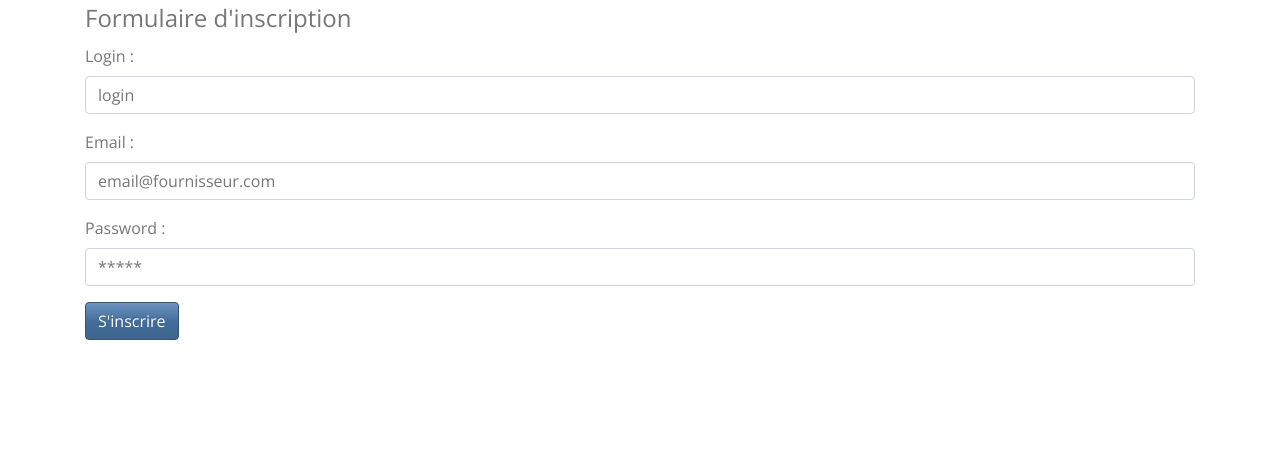
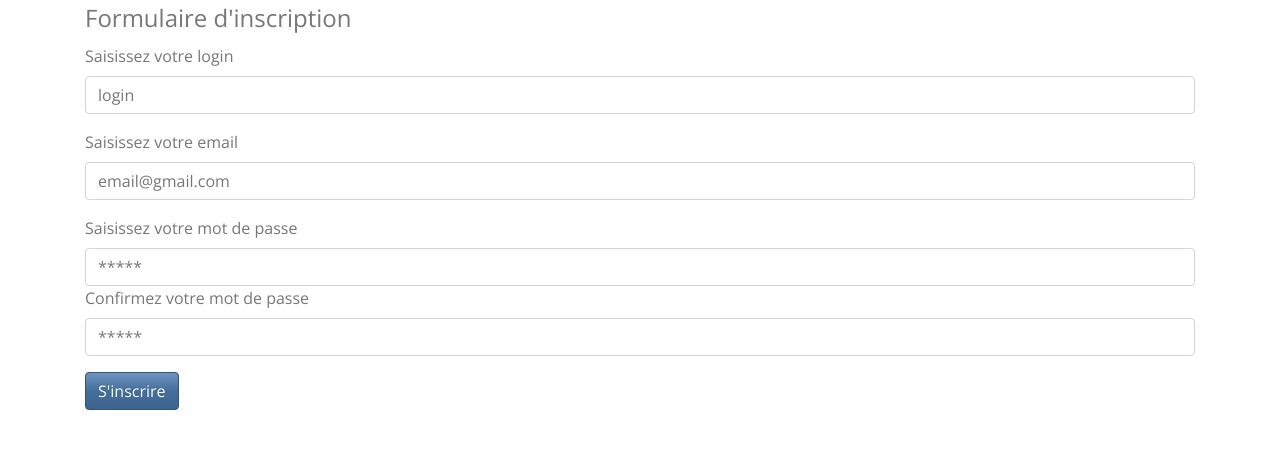
Before and after one commit to Pierre56-29/FOAD-03-02-2020, a PHP site: page /View/Inscription.html.php in a window 1280 px wide. Shown: the top 449 px of the page. Run offline with PHP 8.4, Linux system fonts and the light colour scheme.

Commit message:
recup inscription

```diff
--- a/v1.00/View/Inscription.html.php
+++ b/v1.00/View/Inscription.html.php
@@ -10,18 +10,20 @@
                  <legend>Formulaire d'inscription</legend>
 
                  <div class="form-group">
-                   <label for="login">Login :</label>
+                   <label for="login">Saisissez votre login</label>
                    <input type="text" class="form-control" id="login" name = "login" placeholder="login">
                  </div>
 
                  <div class="form-group">
-                   <label for="email">Email :</label>
-                   <input type="email" class="form-control" id="email" name = "email" placeholder="email@fournisseur.com">
+                   <label for="email">Saisissez votre email</label>
+                   <input type="email" class="form-control" id="email" name = "email" placeholder="email@gmail.com">
                  </div>
 
                  <div class="form-group">
-                   <label for="password">Password :</label>
+                   <label for="password">Saisissez votre mot de passe</label>
                    <input type="password" class="form-control" id="password" name = "password"   placeholder="*****">
+                   <label for="password">Confirmez votre mot de passe</label>
+                   <input type="password" class="form-control" id="password" name = "passwordconfirm"   placeholder="*****">
                  </div>
 
 
```
